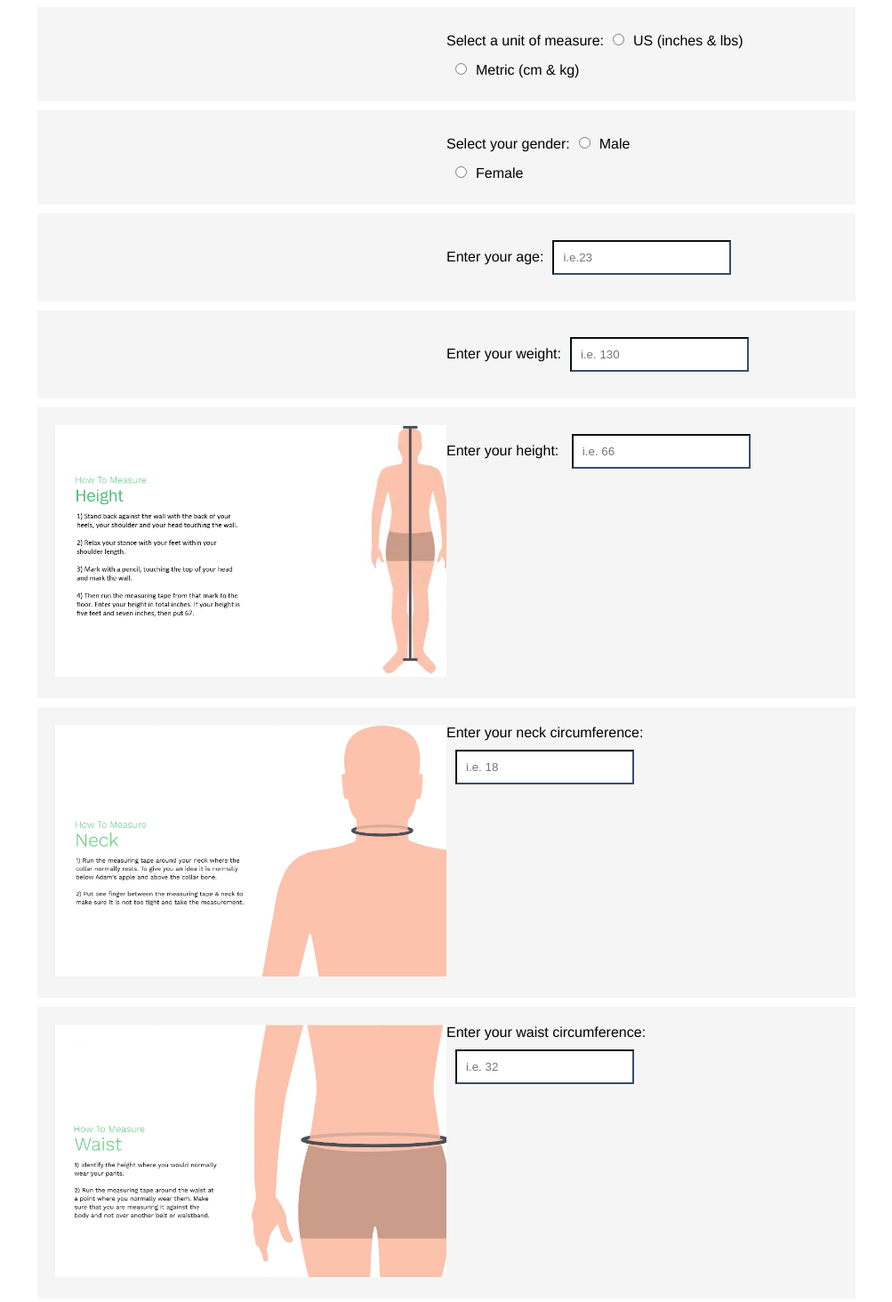
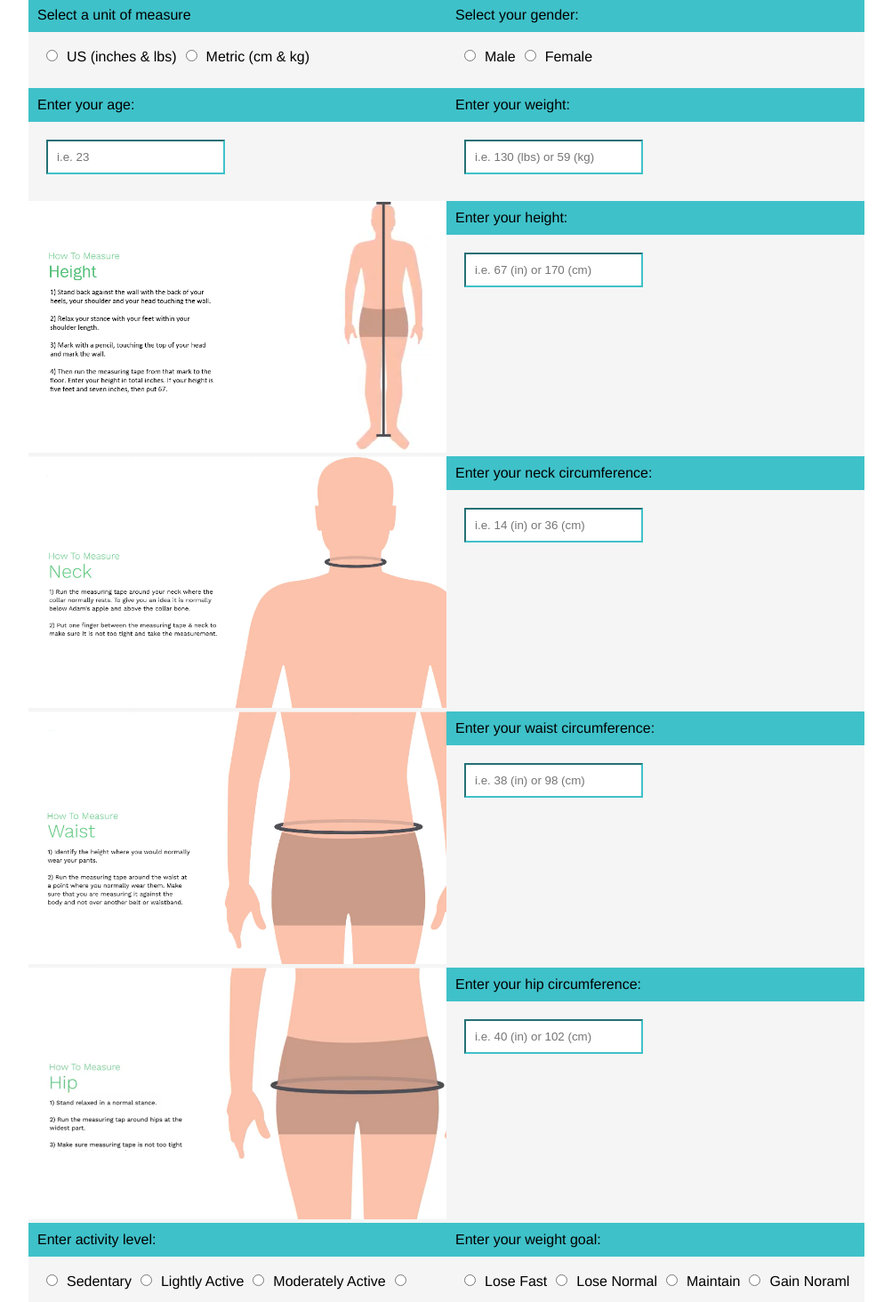
Before and after one commit to 220523-Java-React/vanquish_p2, a React (Create React App) app: page /user-input in a window 1280 px wide. Shown: the part 940-2404 px from the top of the page at 89% size, without its empty margins (138-1141 px from the left). Built offline with nearby package versions, Linux system fonts and the light colour scheme; a web font is replaced by a local one.

Commit message:
css work

```diff
--- a/src/index.css
+++ b/src/index.css
@@ -171,25 +171,38 @@ font-family: 'Fredericka the Great', cursive;
 /* .mySlides {display: none;} */
 #userinputs  div {
     background-color: #f5f5f5;
-    margin: 10px;
-    padding: 20px;
     border: none;
 }
 
 #userinputs .left {
     float: left;
     width: 50%;
+    overflow: hidden;
 }
 
 #userinputs .right {
     float: right;
     width: 50%;
+    overflow: hidden;
+}
+
+#userinputs .que {
+    width: 100%;
+    padding: 10px;
+    background-color: #3fc1c9;
+}
+
+#userinputs .ans {
+    width: 100%;
+    padding: 10px;
+    margin-bottom: 10px;
 }
 
 #userinputs input {
     margin: 10px;
     padding: 10px;
-    border-color:  #364f6b;
+    border-color:  #3fc1c9;
+
 }
 
 #userinputs label:hover {
@@ -305,6 +318,8 @@ font-family: 'Fredericka the Great', cursive;
     border: 2px solid black !important;
 }
 
+
+
 footer {
     font-family: 'Quicksand', sans-serif;
     height: 50px;
--- a/src/pages/UserInput.js
+++ b/src/pages/UserInput.js
@@ -20,68 +20,65 @@ const UserInput = ({setResults}) => {
         <form id="userinputs" className="container">
         <p>Please fill in the following below to recieve your body information and health recommendations. </p>
           <div className="mySlides">
-            <span class="left"></span>
-              <span class="right">
-              Select a unit of measure:
-              <input type="radio" id="inlbs" name="unit" value="1" required />
-              <label for="inlbs">US (inches & lbs)</label><br />
+            <span class="left">
+              <div class="que">Select a unit of measure</div>
+              <div class="ans"><input type="radio" id="inlbs" name="unit" value="1" required />
+              <label for="inlbs">US (inches & lbs)</label>
               <input type="radio" id="cmkg" name="unit" value="2" />
-              <label for="cmkg">Metric (cm & kg)</label>
+              <label for="cmkg">Metric (cm & kg)</label></div>
             </span>
-          </div>
-
-          <div className="mySlides">
-          <span class="left"></span>
           <span class="right">
-          Select your gender:
-            <input type="radio" id="male" name="gender" value="1" required />
-            <label for="male">Male</label><br />
+          <div class="que">Select your gender:</div>
+          <div class="ans"><input type="radio" id="male" name="gender" value="1" required />
+            <label for="male">Male</label>
             <input type="radio" id="female" name="gender" value="2" />
-            <label for="female">Female</label>
+            <label for="female">Female</label></div>
           </span>
           </div>
 
           <div className="mySlides">
-          <span class="left"></span>
+          <span class="left">
+          <div class="que">Enter your age:</div>
+          <div class="ans"><input type="number" id="age" name="age" placeholder="i.e. 23" required /></div>
+          </span>
+
           <span class="right">
-          Enter your age:
-            <input type="number" id="age" name="age" placeholder="i.e.23" required />
-          </span>
-          </div>
-
-          <div className="mySlides">
-          <span class="left"></span>
-          <span class="right">
-            Enter your weight:
-          <input type="number" id="weight" name="weight" placeholder="i.e. 130" required />
+          <div class="que">Enter your weight:</div>
+          <div class="ans"><input type="number" id="weight" name="weight" placeholder="i.e. 130 (lbs) or 59 (kg)" required /></div>
           </span>
           </div>
 
           <div className="mySlides">
             <span class="left"><img class ="howtom" src={heightimg} /></span>
-            <span class="right">Enter your height: <input type="number" id="height" name="height" placeholder="i.e. 66" required /></span>
+            <span class="right"><div class="que">Enter your height:</div>
+            <div class="ans"><input type="number" id="height" name="height" placeholder="i.e. 67 (in) or 170 (cm)" required /></div>
+            </span>
           </div>
 
           <div className="mySlides">
           <span class="left"><img class ="howtom" src={neckimg} /></span>
-          <span class="left">Enter your neck circumference: </span><input type="number" id="neck" placeholder="i.e. 18" name="neck" required />
+          <span class="right"><div class="que">Enter your neck circumference:</div>
+          <div class="ans"><input type="number" id="neck" placeholder="i.e. 14 (in) or 36 (cm)" name="neck" required /></div>
+          </span>
           </div>
 
           <div className="mySlides">
           <span class="left"><img class ="howtom" src={waistimg} /></span>
-          <span class="right">Enter your waist circumference:
-          <input type="number" id="waist" placeholder="i.e. 32" required /></span>
+          <span class="right"><div class="que">Enter your waist circumference:</div>
+          <div class="ans"><input type="number" id="waist" placeholder="i.e. 38 (in) or 98 (cm)" required /></div></span>
           </div>
 
           <div className="mySlides">
           <span class="left"><img class ="howtom" src={hipimg} /></span>
-          <span class="right">Enter your hip circumference: <input type="number" id="hip" placeholder="i.e. 34" name="hip" required /></span>
+          <span class="right">
+            <div class="que">Enter your hip circumference:</div>
+            <div class="ans"><input type="number" id="hip" placeholder="i.e. 40 (in) or 102 (cm)" name="hip" required /></div></span>
           </div>
 
           <div className="mySlides">
-          <span class="left"></span>
-          <span class="right">
-          Enter activity level:
+          <span class="left">
+          <div class="que">Enter activity level:</div>
+          <div class="ans">
             <input type="radio" id="sed" name="activity" value="1" required />
             <label for="sed">Sedentary</label>
             <input type="radio" id="litact" name="activity" value="2" />
@@ -92,12 +89,12 @@ const UserInput = ({setResults}) => {
             <label for="veryact">Very Active</label>
             <input type="radio" id="extact" name="activity" value="5" />
             <label for="extact">Extremely Active</label>
+            </div>
           </span>
-          </div>
 
-          <div className="mySlides">
-          <span class="left">Enter your weight goal: </span>
           <span class="right">
+          <div class="que">Enter your weight goal: </div>
+          <div class="ans">
             <input type="radio" id="losefast" name="goal" value="1" required />
             <label for="losefast">Lose Fast</label>
             <input type="radio" id="losenorm" name="goal" value="2" />
@@ -108,10 +105,11 @@ const UserInput = ({setResults}) => {
             <label for="gainnorm">Gain Noraml</label>
             <input type="radio" id="gainfast" name="goal" value="5" />
             <label for="gainfast">Gain Fast</label>
+            </div>
           </span>
           </div>
+          <div className="mySlides"><button class="button">Enter</button> </div>
 
-          <button class="button button1">Enter</button>
         </form>
     </>
   );
```
Also changed, not shown: src/pages/UserInputTest.js (deleted, +0 -107 lines).
